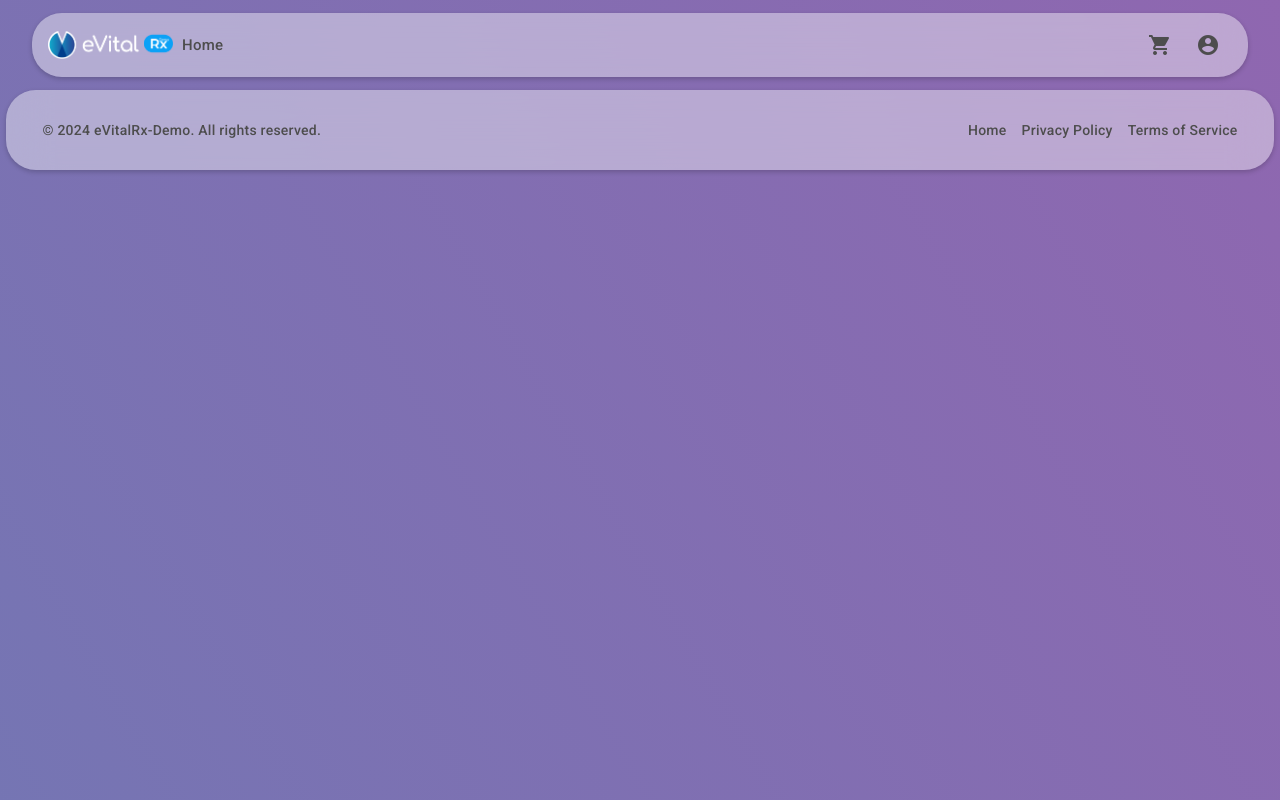
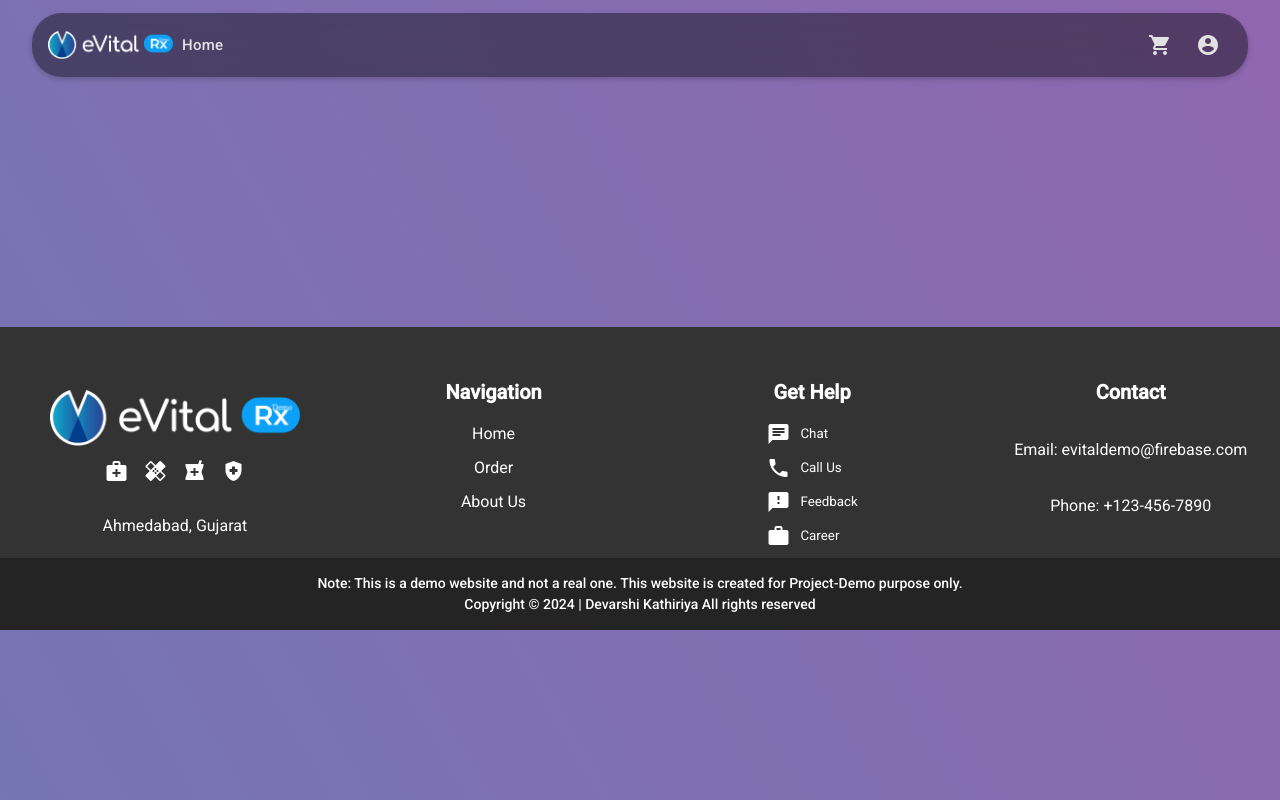
Before and after one commit to Devarshi226/EvitalRx-Practical-Task, an Angular app: page /pages in a window 1280 px wide. Built offline with nearby package versions, Linux system fonts and the light colour scheme.

Commit message:
header_footer

```diff
--- a/package.json
+++ b/package.json
@@ -21,6 +21,7 @@
     "@angular/platform-browser-dynamic": "^15.2.0",
     "@angular/router": "^15.2.0",
     "ngx-toastr": "^15.2.2",
+    "swiper": "^11.1.0",
     "rxjs": "~7.8.0",
     "tslib": "^2.3.0",
     "zone.js": "~0.12.0"
--- a/src/app/app.module.ts
+++ b/src/app/app.module.ts
@@ -1,4 +1,4 @@
-import { NgModule } from '@angular/core';
+import { CUSTOM_ELEMENTS_SCHEMA, NgModule } from '@angular/core';
 import { BrowserModule } from '@angular/platform-browser';
 
 import { AppRoutingModule } from './app-routing.module';
@@ -28,6 +28,8 @@ import { RouterModule } from '@angular/router';
     }),
   ],
   providers: [],
-  bootstrap: [AppComponent]
+  bootstrap: [AppComponent],
+  schemas: [CUSTOM_ELEMENTS_SCHEMA]
+
 })
 export class AppModule { }
--- a/src/app/components/pages/dashboard/dashboard.component.html
+++ b/src/app/components/pages/dashboard/dashboard.component.html
@@ -1 +1,34 @@
-<p>dashboard works!</p>
+<div class="prod-swip main-swip">
+
+  <swiper-container class="swiper-container" effect="cube" grab-cursor="true" style="width: 57rem" loop="true"
+      autoplay='{"delay": 5000, "speed": 1000}'>
+
+
+      <swiper-slide>
+          <div class="imgbtn">
+              <img src="./assets/p1.png" loading="lazy" />
+
+          </div>
+      </swiper-slide>
+      <swiper-slide>
+          <div class="imgbtn">
+              <img src="./assets/p2.png" loading="lazy" />
+          </div>
+      </swiper-slide>
+      <swiper-slide>
+          <div class="imgbtn">
+              <img src="./assets/p1.png" loading="lazy" />
+
+          </div>
+      </swiper-slide>
+      <swiper-slide>
+          <div class="imgbtn">
+              <img src="./assets/p2.png" loading="lazy" />
+
+          </div>
+      </swiper-slide>
+
+
+  </swiper-container>
+
+</div>
--- a/src/app/components/pages/dashboard/dashboard.component.scss
+++ b/src/app/components/pages/dashboard/dashboard.component.scss
@@ -0,0 +1,10 @@
+.prod-swip {
+  padding: 3rem 0 0 0rem;
+
+  img {
+    width: 57rem;
+    height: 20rem;
+  }
+
+
+}
--- a/src/app/components/pages/pages.module.ts
+++ b/src/app/components/pages/pages.module.ts
@@ -1,4 +1,4 @@
-import { NgModule } from '@angular/core';
+import { CUSTOM_ELEMENTS_SCHEMA, NgModule } from '@angular/core';
 import { CommonModule } from '@angular/common';
 
 import { PagesRoutingModule } from './pages-routing.module';
@@ -26,6 +26,8 @@ import { AddPatientFormComponent } from './forms/add-patient-form/add-patient-fo
   imports: [
     CommonModule,
     PagesRoutingModule
-  ]
+  ],
+  schemas: [CUSTOM_ELEMENTS_SCHEMA]
+
 })
 export class PagesModule { }
--- a/src/app/components/shared/footer/footer.component.html
+++ b/src/app/components/shared/footer/footer.component.html
@@ -1,19 +1,58 @@
-<mat-toolbar color="primary" class="footer">
-  <div class="footer-content">
-
-    <div class="footer-left">
-      <p>&copy; 2024 eVitalRx-Demo. All rights reserved.</p>
-    </div>
-
-    <div class="footer-center">
-      <div [routerLink]="['/pages/home']" class="footer-link">Home</div>
-      <div class="footer-link">Privacy Policy</div>
-      <div  class="footer-link">Terms of Service</div>
-    </div>
+<footer>
+  <div class="container footer-container">
+      <!-- Logo and Social Links -->
+      <div class="col-3 f-section1">
+          <img src="../../../../assets/image.png" alt="Logo">
+          <div class="social">
+            <small><mat-icon>medical_services</mat-icon></small>
+            <small><mat-icon>healing</mat-icon></small>
+            <small><mat-icon>local_pharmacy</mat-icon></small>
+            <small><mat-icon>health_and_safety</mat-icon></small>
 
 
-    <!-- <div class="footer-right">
+          </div>
+          <span class="address">Ahmedabad, Gujarat</span>
+      </div>
 
-    </div> -->
+      <div class="col-3 f-section2">
+          <h6>Navigation</h6>
+          <ul class="footer-nav nav-section">
+              <li>Home</li>
+              <li>Order</li>
+              <li>About Us</li>
+
+          </ul>
+      </div>
+
+      <div class="col-3 f-section3">
+        <h6>Get Help</h6>
+        <ul class="footer-nav help-section">
+          <li>
+              <mat-icon>chat</mat-icon> <small>Chat</small>
+          </li>
+          <li>
+              <mat-icon>phone</mat-icon> <small>Call Us</small>
+          </li>
+          <li>
+              <mat-icon>feedback</mat-icon> <small>Feedback</small>
+          </li>
+          <li>
+             <mat-icon>work</mat-icon> <small>Career</small>
+          </li>
+        </ul>
+      </div>
+      <div class="col-3 f-section4">
+          <h6>Contact</h6>
+          <p>Email: evitaldemo&#64;firebase.com</p>
+          <p>Phone: +123-456-7890</p>
+      </div>
   </div>
-</mat-toolbar>
+
+  <div class="copyright">
+    Note: This is a demo website and not a real one. This website is created for Project-Demo purpose only.
+    <br>
+      Copyright &#169; 2024 | Devarshi Kathiriya All rights reserved
+
+  </div>
+
+</footer>
--- a/src/app/components/shared/footer/footer.component.scss
+++ b/src/app/components/shared/footer/footer.component.scss
@@ -1,89 +1,171 @@
+footer {
+  margin-top: 250px;
+  background: #333333;
+  color: white;
+  position: relative;
+  width: 100%;
+  font-size: 16px;
+  line-height: 1.5;
+}
+
+footer img {
+  width: 250px;
+  margin-top: 43px;
+  ;
+}
 
 
 
-.spacer{
-  width: 100%;
+footer span, footer h6 {
+  display: block;
+  margin-top: 25px;
+}
+
+footer h6 {
+  font-size: 20px;
+  font-weight: 700;
+  margin: 50px 0 15px;
+}
+
+footer a {
+  text-decoration: none;
+  color: white;
+  transition: color 0.5s;
+}
+
+footer a:hover {
+  color: #488eb9;
+}
+
+.f-section1{
+  display: flex;
+  justify-content: center;
+  align-items: center;
+margin-left: 2%;
+flex-direction: column;
+}
+
+.f-section2{
+  display: flex;
+  justify-content: top;
+  align-items: center;
+flex-direction: column;
+}
+
+.f-section3{
+  display: flex;
+  justify-content: top;
+  align-items: center;
+flex-direction: column;
+}
+
+.f-section4{
+  display: flex;
+  justify-content: top;
+  align-items: center;
+flex-direction: column;
+}
+
+.help-section{
+  li{
+    cursor: pointer;
+    display: flex;
+    font-size: 16px;
+    gap: 10px;
+    align-items: center
+
+
+  }
+
+  li:hover{
+    color: #488eb9;
+  }
+
+
+}
+
+.nav-section{
+display: flex;
+  flex-direction: column;
+  align-items: center;
+
+  li{
+    cursor: pointer;
+    display: flex;
+    font-size: 16px;
+    gap: 10px;
+    align-items: center
+
+
+  }
+
+  li:hover{
+    color: #488eb9;
+  }
+
 }
 
 
 
 
-.mat-toolbar.mat-primary {
-  top: 0;
-  margin-top: 1%;
-  backdrop-filter: blur(20px);
-  -webkit-backdrop-filter: blur(10px);
-  background-color: rgba(255, 255, 255, 0.418);
-  color: rgb(77, 77, 77);
-  position: sticky;
-  top: 0;
-  z-index: 1000;
-  box-shadow: 0px 2px 5px rgba(0, 0, 0, 0.2);
-  border-radius: 30px;
-  width: 99%;
-  align-items: center;
+
+
+.footer-container {
+  display: flex;
+  flex-wrap: wrap;
+  gap: 20px;
 }
 
-mat-toolbar {
+.col-3 {
+  flex: 1 1 200px;
+  padding: 0 15px;
+}
+
+.footer-nav {
+  list-style: none;
+  padding: 0;
+  margin: 0;
+}
+
+.footer-nav li {
+  margin-bottom: 10px;
+}
+
+.social {
   display: flex;
-  justify-content: space-between;
-  // position: absolute !important;
-  bottom: 0;
-  height: 200px;
+  align-items: center;
+  gap: 15px;
+  margin-top: 13px;
+
+  small:hover{
+    color: #488eb9;
   }
+}
 
 
 
-  .footer {
-    display: flex;
-    justify-content: center;
+.copyright {
+  text-align: center;
+  background-color: #242424;
+  padding: 15px 0;
+  font-size: 14px;
+  font-weight: 500;
+}
+
+
+@media only screen and (max-width: 600px) {
+  .footer-container {
+    flex-direction: column;
     align-items: center;
-    height: 80px;
+    text-align: center;
   }
 
-  .footer-content {
-    display: flex;
+  .col-3 {
     width: 100%;
-    max-width: 1200px;
-    justify-content: space-between;
-    align-items: center;
-    padding: 0 20px;
-    cursor: pointer;
+    padding: 0;
   }
 
-  .footer-left {
-    font-size: 14px;
-    color: rgb(77, 77, 77) !important;
-
+  .copyright {
+    font-size: 11px;
   }
-
-  .footer-center {
-    display: flex;
-    gap: 15px;
-  }
-
-  .footer-link {
-    color: rgb(77, 77, 77) !important;
-
-    text-decoration: none;
-    font-size: 14px;
-  }
-
-  .footer-link:hover {
-    text-decoration: underline;
-  }
-
-  .footer-right {
-    display: flex;
-    gap: 10px;
-  }
-
-  .social-icon mat-icon {
-    color: white;
-    font-size: 20px;
-    transition: transform 0.3s ease;
-  }
-
-  .social-icon:hover mat-icon {
-    transform: scale(1.2);
-  }
+}
--- a/src/app/components/shared/header/header.component.scss
+++ b/src/app/components/shared/header/header.component.scss
@@ -33,14 +33,12 @@
 
 
 .mat-toolbar.mat-primary {
-  top: 0;
   margin-top: 1%;
   backdrop-filter: blur(20px);
   -webkit-backdrop-filter: blur(10px);
-  background-color: rgba(255, 255, 255, 0.418);
-  color: rgb(77, 77, 77);
-  position: sticky;
-  top: 0;
+  background-color: rgba(0, 0, 0, 0.418);
+  color: rgb(226, 226, 226);
+  position: sticky !important;
   z-index: 1000;
   box-shadow: 0px 2px 5px rgba(0, 0, 0, 0.2);
   border-radius: 30px;
--- a/src/index.html
+++ b/src/index.html
@@ -9,8 +9,14 @@
   <link rel="preconnect" href="https://fonts.gstatic.com">
   <link href="https://fonts.googleapis.com/css2?family=Roboto:wght@300;400;500&display=swap" rel="stylesheet">
   <link href="https://fonts.googleapis.com/icon?family=Material+Icons" rel="stylesheet">
+
+  <link rel="stylesheet" href="https://cdn.jsdelivr.net/npm/swiper@11/swiper-bundle.min.css" />
+  <link rel="stylesheet" href="https://unpkg.com/swiper/swiper-bundle.min.css" />
 </head>
 <body class="root-body">
   <app-root></app-root>
+
+  <script src="https://cdn.jsdelivr.net/npm/swiper@11/swiper-bundle.min.js"></script>
+
 </body>
 </html>
--- a/src/main.ts
+++ b/src/main.ts
@@ -2,6 +2,10 @@ import { platformBrowserDynamic } from '@angular/platform-browser-dynamic';
 
 import { AppModule } from './app/app.module';
 
+import { register as registerSwiperElement } from 'swiper/element/bundle';
+
+registerSwiperElement();
+
 
 platformBrowserDynamic().bootstrapModule(AppModule)
   .catch(err => console.error(err));
--- a/src/styles.scss
+++ b/src/styles.scss
@@ -6,8 +6,7 @@ body { margin: 0; font-family: Roboto, "Helvetica Neue", sans-serif; }
 
 .root-body {
 
-  // background-image: -webkit-linear-gradient(136deg, rgb(149, 153, 226) 0%, rgb(139, 198, 236) 100%);
-  // background-image: -webkit-linear-gradient(136deg, rgb(149, 153, 226) 0%, rgb(139, 198, 236) 100%);
+
   background-image: linear-gradient(60deg, #6e77a3, #488eb9, #9663af);
 
   background-size: 600% 600%;
```
Also changed, not shown: 1 other file (tests, documents, lock files or other folders).
